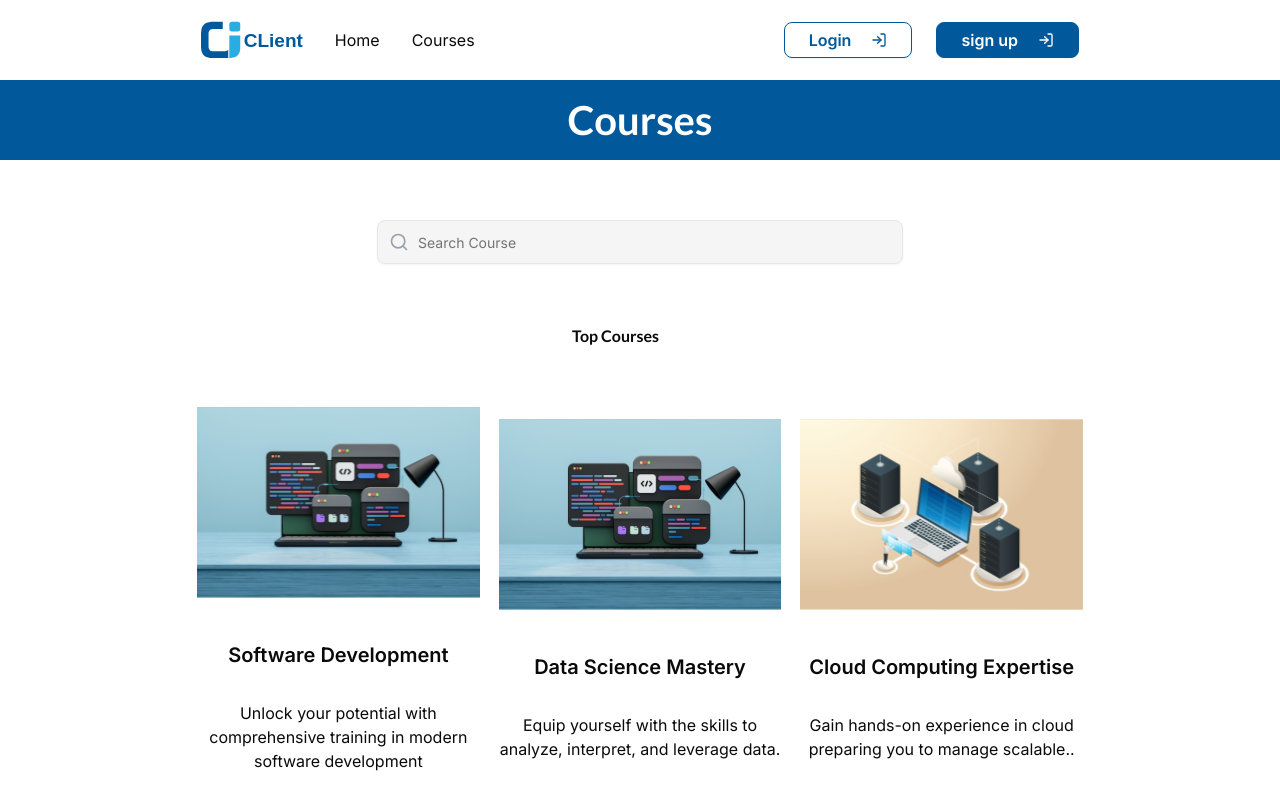
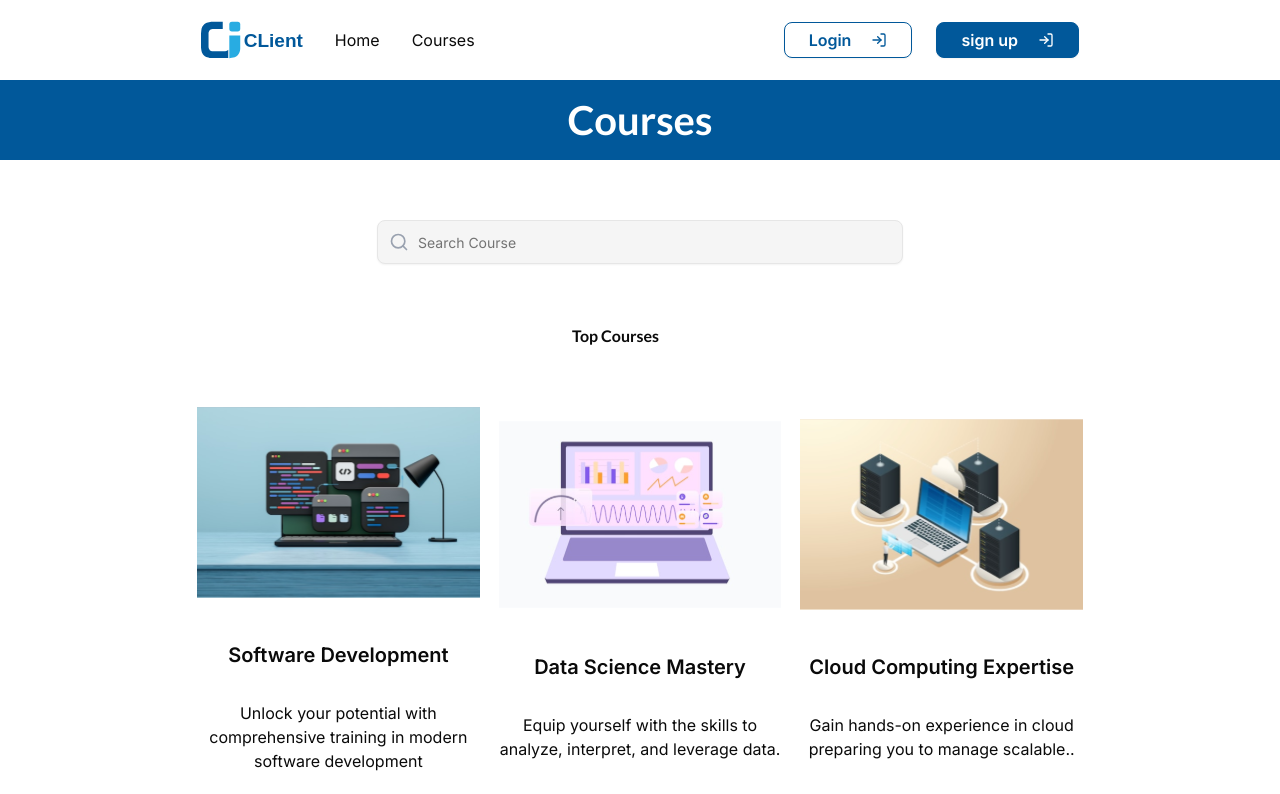
Before and after one commit to TESHU21/learning-management-system, a React (Vite) app in the folder frontend/: page /courses in a window 1280 px wide. Shown: the top 794 px of the page. Built offline with nearby package versions, Linux system fonts and the light colour scheme; a web font is replaced by a local one.

Commit message:
Add Course Detail Data

```diff
--- a/frontend/src/pages/courses/Courses.jsx
+++ b/frontend/src/pages/courses/Courses.jsx
@@ -3,7 +3,7 @@ import { Input } from "@/components/ui/input"
 import { LucideSearch,LucideStar } from 'lucide-react'
 import { Button } from "@/components/ui/button"
 
-import { course } from './data'
+import { course } from './components/data'
 
 
 const Courses = () => {
--- /dev/null
+++ b/frontend/src/pages/courses/components/CourseDetail.jsx
@@ -0,0 +1,9 @@
+import React from 'react'
+
+const CourseDetail = () => {
+  return (
+    <div>CourseDetail</div>
+  )
+}
+
+export default CourseDetail
--- /dev/null
+++ b/frontend/src/pages/courses/components/data.jsx
@@ -0,0 +1,103 @@
+import CloudComputingimage from "../../../assets/course/Cloud Computing.svg"
+import SoftwareDevelopmentImage from "../../../assets/course/Software.svg"
+import DataScienceImage from "../../../assets/course/Data Science Mastry.svg"
+export const course=[
+    {
+    id:1,
+    image:SoftwareDevelopmentImage,
+    title:"Software Development",
+    description:"Unlock your potential with comprehensive training in modern software development",
+    rating:4,
+    price:350,
+
+},
+    {
+    id:2,
+    image:DataScienceImage,
+    title:"Data Science Mastery",
+    description:"Equip yourself with the skills to analyze, interpret, and leverage data.",
+    rating:4,
+    price:350,
+
+},
+    {
+    id:3,
+    image:CloudComputingimage,
+    title:"Cloud Computing Expertise",
+    description:"Gain hands-on experience in cloud  preparing you to  manage scalable..",
+    rating:4,
+    price:350,
+
+},
+
+
+]
+export const coursedetail=[
+    {
+    id:1,
+    image:SoftwareDevelopmentImage,
+    title:"Software Development Track",
+    description:"Unlock your potential with comprehensive training in modern software development.Become a Full-Stack Web Developer with a single comprehensive course coveringHTML, CSS, JavaScript, Node, React, PostgreSQL, Web3, and DApps.",
+    rating:4,
+    price:350,
+    instructor:"John Doe",
+    total_enrolled_students:50,
+    duration:12,
+    total_courses:5,
+    core_concepts:[
+       "Build 16 web development projects for your portfolio, ready to apply for junior developer jobs.",
+        "After the course you will be able to build ANY website you want.",
+        "Build fully-fledged websites and web apps for your startup or business.",
+        "Master frontend development with React, NextJs, HTML, CSS, Vue and Angular",
+        "Master backend development with Node, PHP, Python etc."
+
+
+    ]
+
+
+},
+    {
+    id:2,
+    image:DataScienceImage,
+    title:"Data Science Mastery Track",
+    description:"Equip yourself with the skills to analyze, interpret, and leverage data, becoming an expert in data-driven decision-making. Gain hands-on experience with cutting-edge tools and techniques to extract meaningful insights, optimize processes, and drive business growth.",
+    rating:4,
+    price:350,
+     instructor:"John Doe",
+     total_enrolled_students:50,
+     core_concepts:[
+        "Build 10 data science projects for your portfolio, showcasing your expertise and preparing you for data science roles.",
+        "After the course, you will be able to analyze, visualize, and interpret complex datasets with confidence.",
+        "Develop end-to-end machine learning models and data-driven applications for real-world problems.",
+        "Master data analysis and visualization with Python, Pandas, NumPy, Matplotlib, and Seaborn.",
+        "Gain expertise in machine learning, deep learning, and AI with TensorFlow, PyTorch, and Scikit-Learn."
+
+
+
+     ]
+
+},
+    {
+    id:3,
+    image:CloudComputingimage,
+    title:"Cloud Computing Expertise",
+    description:" Gain hands-on experience in cloud computing, preparing you to design, deploy, and manage scalable and secure cloud solutions. Learn to work with leading cloud platforms like AWS, Azure, and GCP, mastering key concepts such as infrastructure as code (IaC), serverless computing, containerization, and cloud security.",
+    rating:4,
+    price:350,
+     instructor:"John Doe",
+     total_enrolled_students:50,
+     core_concepts:["Cloud architecture principles and best practices.",
+        "Deploying and managing applications in AWS, Azure, and GCP.",
+        "Infrastructure as Code (Terraform, CloudFormation).",
+        "Serverless computing with AWS Lambda, Azure Functions, and Google Cloud Functions.",
+        "Containerization and orchestration with Docker and Kubernetes.",
+        "CI/CD pipelines and automation for cloud-based applications."
+
+
+
+    ]
+
+},
+
+
+]
--- a/frontend/src/pages/courses/data.jsx
+++ /dev/null
@@ -1,35 +0,0 @@
-import CloudComputingimage from "../../assets/course/Cloud Computing.svg"
-import SoftwareDevelopmentImage from "../../assets/course/Software.svg"
-import DataScienceImage from "../../assets/course/Software.svg"
-import { Button } from "@/components/ui/button"
-export const course=[
-    {
-    id:1,
-    image:SoftwareDevelopmentImage,
-    title:"Software Development",
-    description:"Unlock your potential with comprehensive training in modern software development",
-    rating:4,
-    price:350,
-
-},
-    {
-    id:2,
-    image:DataScienceImage,
-    title:"Data Science Mastery",
-    description:"Equip yourself with the skills to analyze, interpret, and leverage data.",
-    rating:4,
-    price:350,
-
-},
-    {
-    id:3,
-    image:CloudComputingimage,
-    title:"Cloud Computing Expertise",
-    description:"Gain hands-on experience in cloud  preparing you to  manage scalable..",
-    rating:4,
-    price:350,
-
-},
-
-
-]
```
